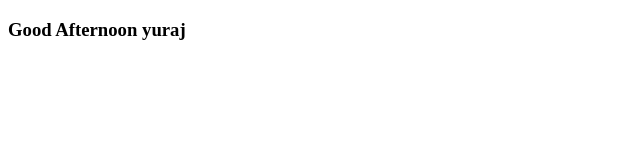
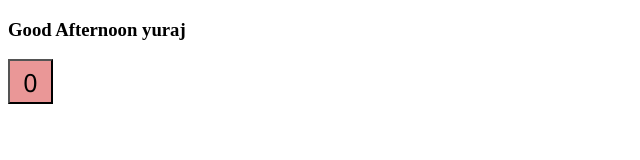
Before and after one commit to yuvrajkumar0/JavaScript_By_YT, a plain HTML site: page praticsEx.html in a window 1280 px wide. Shown: the whole page, without its empty margins (0-640 px from the left). Drawn offline with Linux system fonts and the light colour scheme.

Commit message:
some pratics

```diff
--- a/praticsEx.html
+++ b/praticsEx.html
@@ -5,9 +5,37 @@
     <meta name="viewport" content="width=device-width, initial-scale=1.0">
     <title>Pratics Exercise</title>
 </head>
+<style>
+    #my-button{
+        background-color: rgb(234, 151, 151);
+        height: 45px;
+        width: 45px;
+        font-size: 25px;
+        font-family: 'Segoe UI', Tahoma, Geneva, Verdana, sans-serif;
+    }
+</style>
 <body>
      <h3 id="greating"></h3>
+     <button id="my-button" onclick="clickButton();">0</button>
     <script>
+         let noOfClick = 0;
+        function clickButton(){
+
+            let button = document.querySelector('#my-button');
+            noOfClick++;
+            button.innerText=noOfClick;
+        }
+
+
+
+
+
+
+
+
+
+
+
         function greating(personName){
         let date = new Date();
         let hours= date.getHours();
```
